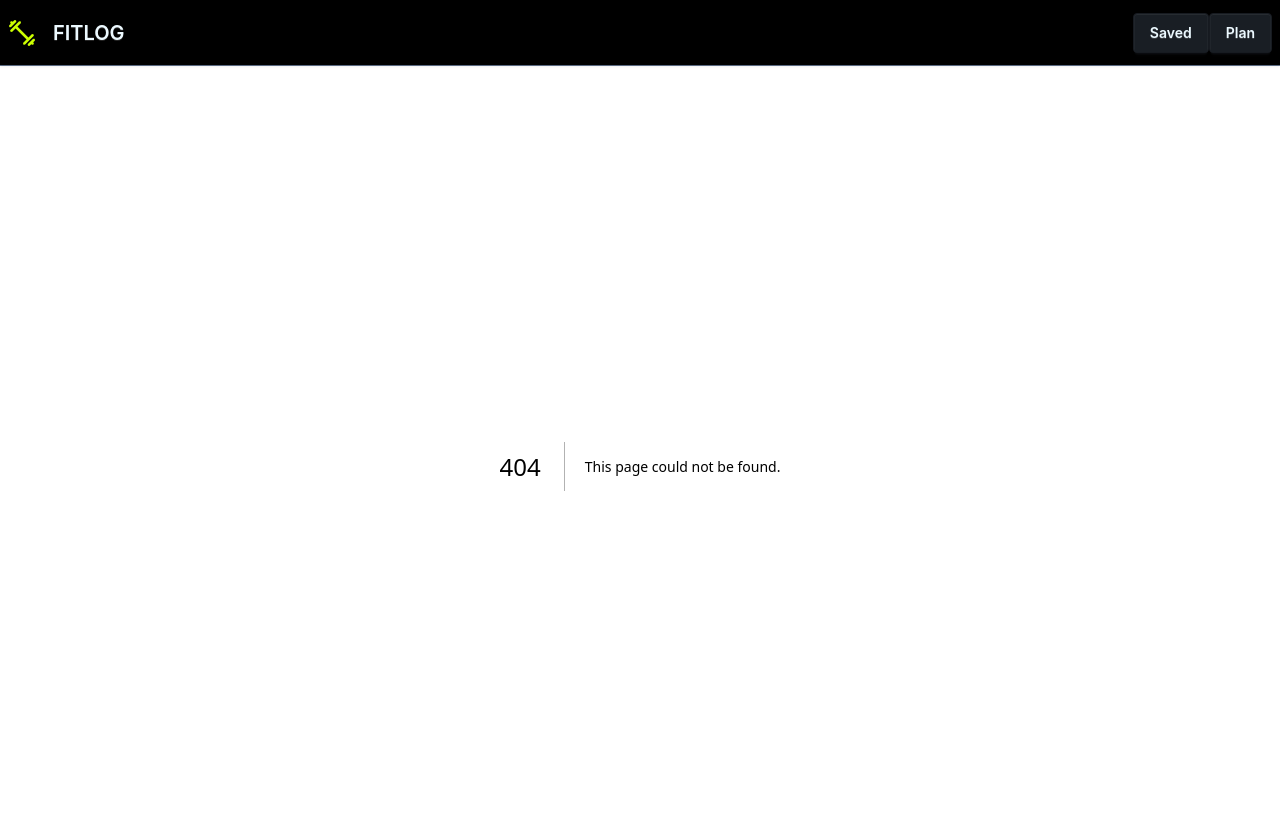
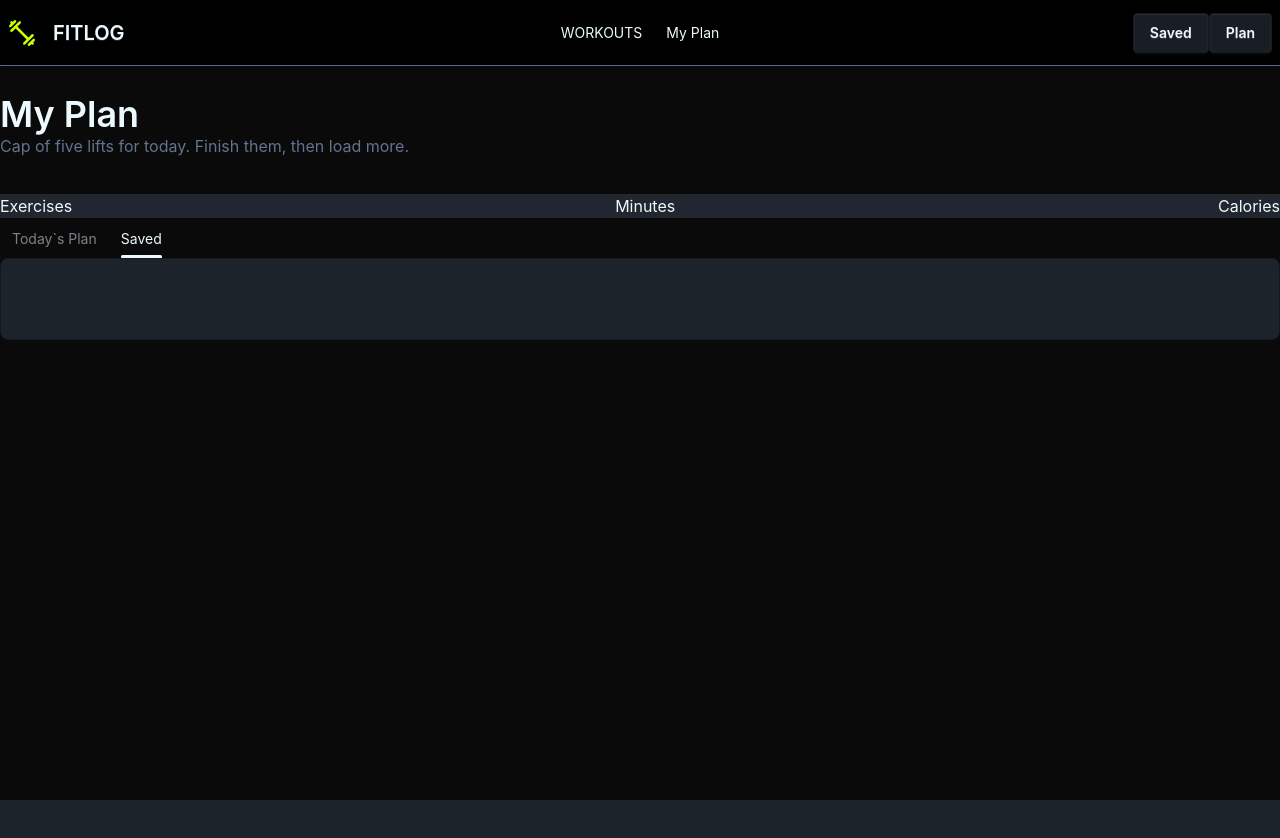
Before and after one commit to Mahidul-Badhon/assignment-6, a Next.js app: page /myplan in a window 1280 px wide. Before the commit this address had no page. Shown: the top 838 px of the page. After the commit the page ends 800 px from the top, so only its background shows below. Built offline with nearby package versions, Linux system fonts and the light colour scheme.

Commit message:
Today's Plan Added

```diff
--- /dev/null
+++ b/src/app/myplan/page.tsx
@@ -0,0 +1,66 @@
+"use client"
+import TodaysPlanCard from '@/components/shared/TodaysPlanCard';
+import { WorkoutContext } from '@/context/WorkoutContext';
+import { Workout } from '@/types/Workout';
+import React, { useContext } from 'react';
+
+const ListedMyPlan = () => {
+
+    const { todaysWorkout, saveLater } = useContext(WorkoutContext)
+    // console.log(todaysWorkout,"Todays plan")
+    // console.log(saveLater, "Save")
+
+    return (
+        <div className='container mx-auto mt-7'>
+            <h2 className='font-semibold text-4xl'>My Plan</h2>
+            <p className='text-slate-500'>Cap of five lifts for today. Finish them, then load more.</p>
+            <div className='flex justify-between bg-[#222630] mt-9'>
+                <div>
+                    <p>Exercises</p>
+                    <h2 className='text-[#C2F800]'></h2>
+                </div>
+                <div>
+                    <p>Minutes</p>
+                    <h2></h2>
+                </div>
+                <div>
+                    <p>Calories</p>
+                    <h2></h2>
+                </div>
+            </div>
+
+
+            {/* tab design */}
+            <div className="tabs tabs-border">
+                <input type="radio" name="my_tabs_2" className="tab" aria-label="Today`s Plan" />
+                <div className="tab-content mt-6 space-y-4">
+                    {
+                        todaysWorkout.length > 0 ? (
+                            todaysWorkout.map((workout: Workout) =>{
+                                return <TodaysPlanCard key={workout.id} workout={workout}></TodaysPlanCard>
+                            })
+                        ):(
+                            <div className='text-center'>
+                                <h2 className='font-semibold text-3xl'>Nothing here yet!</h2>
+                                <p className='text-slate-400'>Browse the library and add a lift to get today moving.</p>
+                                <button className='text-[#C2F800]'>Go to workouts</button>
+                            </div>
+                        )
+                    }
+                </div>
+
+                <input type="radio" name="my_tabs_2" className="tab" aria-label="Saved" defaultChecked />
+                <div className="tab-content border-base-300 bg-base-100 p-10">
+                    {
+
+                    }
+                </div>
+
+
+            </div>
+
+        </div>
+    );
+};
+
+export default ListedMyPlan;
--- a/src/app/workouts/[id]/page.tsx
+++ b/src/app/workouts/[id]/page.tsx
@@ -1,5 +1,6 @@
 
 
+import SaveLaterButton from '@/components/workoutDetails/SaveLaterButton';
 import TodaysMyPlanButton from '@/components/workoutDetails/TodaysMyPlanButton';
 
 import { Workout } from '@/types/Workout';
@@ -124,10 +125,7 @@ const WorkoutDetailsPage = async({params}:IWorkoutDetailsPageProps) => {
                         {/* Primary button[cite: 1] */}
                         <TodaysMyPlanButton workout={workout}></TodaysMyPlanButton>
                         {/* Secondary button[cite: 1] */}
-                        <button className="flex items-center gap-2 px-6 py-3.5 border border-gray-600 text-white font-semibold rounded-lg hover:bg-[#1f1f1f] transition-colors">
-                            <CiSaveDown2 />
-                            Save for later
-                        </button>
+                        <SaveLaterButton workout={workout}></SaveLaterButton>
                     </div>
 
                 </div>
--- a/src/components/shared/Navbar.tsx
+++ b/src/components/shared/Navbar.tsx
@@ -31,7 +31,9 @@ const Navbar = () => {
                         <li>
                             <Link href="/">WORKOUTS</Link>
                         </li>
-                        <li><a>My Plan</a></li>
+                        <li>
+                            <Link href="/myplan">My Plan</Link>
+                        </li>
                     </ul>
                 </div>
                 <div className="navbar-end">
--- /dev/null
+++ b/src/components/shared/SavedCard.tsx
@@ -0,0 +1,11 @@
+import React from 'react';
+
+const SavedCard = () => {
+    return (
+        <div>
+
+        </div>
+    );
+};
+
+export default SavedCard;
--- /dev/null
+++ b/src/components/shared/TodaysPlanCard.tsx
@@ -0,0 +1,83 @@
+import { Workout } from '@/types/Workout';
+import Image from 'next/image';
+import Link from 'next/link';
+import React from 'react';
+import { CiStar } from 'react-icons/ci';
+import { IoTimeOutline } from 'react-icons/io5';
+import { MdOutlineDone } from 'react-icons/md';
+import { RxCross2 } from 'react-icons/rx';
+import { TbFlameFilled } from 'react-icons/tb';
+
+const TodaysPlanCard = ({workout}: {workout: Workout}) => {
+    return (
+        <div className="flex flex-col xl:flex-row xl:items-center justify-between gap-4 p-4 bg-[#222630] border border-gray-800 rounded-2xl w-full">
+
+            {/* Left Side: Thumbnail & Info */}
+            {/* On mobile: takes full width, flex row to keep image and text side-by-side */}
+            <div className="flex items-center gap-3 sm:gap-4 w-full xl:w-auto overflow-hidden">
+
+                {/* Thumbnail - Shrinks slightly on very small screens[cite: 1, 8] */}
+                <div className="relative w-24 h-16 sm:w-32 sm:h-20 shrink-0 rounded-lg overflow-hidden bg-base-300">
+                    <Image
+                        src={workout.image}
+                        alt={workout.name}
+                        fill
+                        className="object-cover"
+                    />
+                </div>
+
+                {/* Text Info - Added min-w-0 and truncate to prevent layout breaking on small screens */}
+                <div className="flex flex-col justify-center min-w-0">
+                    <h3 className="text-base sm:text-lg font-black text-white uppercase tracking-wide truncate">
+                        {workout.name}
+                    </h3>
+                    <p className="text-xs sm:text-sm text-gray-400 truncate">
+                        {workout.equipment}
+                    </p>
+
+                    {/* Stats Row - Wraps if needed on narrow screens[cite: 1, 8] */}
+                    <div className="flex flex-wrap items-center gap-2 sm:gap-3 mt-1 text-[10px] sm:text-xs font-medium text-gray-300">
+                        <div className="flex items-center gap-1 shrink-0">
+                            <IoTimeOutline className="text-[#ccff00] text-sm" />
+                            <span>{workout.duration} min</span>
+                        </div>
+                        <div className="flex items-center gap-1 shrink-0">
+                            <TbFlameFilled className="text-[#ccff00] text-sm" />
+                            <span>{workout.caloriesBurned} kcal</span>
+                        </div>
+                        <div className="flex items-center gap-1 shrink-0">
+                            <CiStar className="text-[#ccff00] text-sm" />
+                            <span>{workout.rating}</span>
+                        </div>
+                    </div>
+                </div>
+            </div>
+
+            {/* Right Side: Action Buttons[cite: 1, 8] */}
+            {/* On mobile: buttons wrap and stretch. On desktop: aligned to right. */}
+            <div className="flex flex-wrap items-center gap-2 sm:gap-3 mt-2 xl:mt-0 w-full xl:w-auto">
+
+                {/* View Details Button[cite: 1, 8] */}
+                <Link href={`/workouts/${workout.id}`} >
+                    <button className="flex-1 xl:flex-none text-center px-4 sm:px-5 py-2.5 sm:py-2 text-xs sm:text-sm font-medium text-white border border-gray-600 rounded-full hover:bg-gray-800 transition-colors whitespace-nowrap">
+                    View Details
+                    </button>
+                </Link>
+
+                {/* Mark as Done Button[cite: 1, 8] */}
+                <button className="flex-1 xl:flex-none flex items-center justify-center gap-1 sm:gap-2 px-4 sm:px-5 py-2.5 sm:py-2 text-xs sm:text-sm font-bold text-black bg-[#ccff00] rounded-full hover:bg-[#b3e600] transition-colors whitespace-nowrap">
+                    <MdOutlineDone />
+                    Mark as Done
+                </button>
+
+                {/* Remove (X) Button[cite: 1, 8] */}
+                <button className="p-2.5 sm:p-2 text-gray-500 hover:text-white transition-colors shrink-0 ml-auto xl:ml-0">
+                    <RxCross2 />
+                </button>
+            </div>
+
+        </div>
+    );
+};
+
+export default TodaysPlanCard;
--- /dev/null
+++ b/src/components/workoutDetails/SaveLaterButton.tsx
@@ -0,0 +1,25 @@
+"use client"
+import { WorkoutContext } from '@/context/WorkoutContext';
+import { Workout } from '@/types/Workout';
+import React, { useContext } from 'react';
+import { CiSaveDown2 } from 'react-icons/ci';
+import { FaRegCalendarPlus } from 'react-icons/fa';
+
+const SaveLaterButton = ({workout}:{workout:Workout}) => {
+
+    const {saveLater, setsaveLater} = useContext(WorkoutContext)
+
+    const handleSaveLater = () =>{
+        console.log("Selected workout", workout)
+        setsaveLater([...saveLater, workout])
+        alert(`You have selected "${workout.name}"`)
+    }
+    return (
+        <button className="flex items-center gap-2 px-6 py-3.5 border border-gray-600 text-white font-semibold rounded-lg hover:bg-[#1f1f1f] transition-colors" onClick={()=>handleSaveLater()}>
+                            <CiSaveDown2 />
+                            Save for later
+                        </button>
+    );
+};
+
+export default SaveLaterButton;
--- a/src/components/workoutDetails/TodaysMyPlanButton.tsx
+++ b/src/components/workoutDetails/TodaysMyPlanButton.tsx
@@ -1,11 +1,17 @@
 "use client"
+import { WorkoutContext } from '@/context/WorkoutContext';
 import { Workout } from '@/types/Workout';
-import React from 'react';
+import React, { useContext } from 'react';
 import { FaRegCalendarPlus } from 'react-icons/fa';
 
 const TodaysMyPlanButton = ({workout}:{workout:Workout}) => {
+
+    const {todaysWorkout, settodaysWorkout} = useContext(WorkoutContext)
+
     const handletodaysPlan = () =>{
         console.log("Selected workout", workout)
+        settodaysWorkout([...todaysWorkout, workout])
+        alert(`You have selected "${workout.name}"`)
     }
     return (
         <button className="flex items-center gap-2 px-6 py-3.5 bg-[#ccff00] text-black font-semibold rounded-lg hover:bg-[#b3e600] transition-colors" onClick={()=>handletodaysPlan()}>
--- a/src/context/WorkoutContext.tsx
+++ b/src/context/WorkoutContext.tsx
@@ -3,7 +3,7 @@
 import React, { createContext, useState } from 'react';
 
 
-const WorkoutContext = createContext({})
+export const WorkoutContext = createContext({})
 
 const WorkoutProvider = ({children}:{children:React.ReactNode}) => {
 
```
